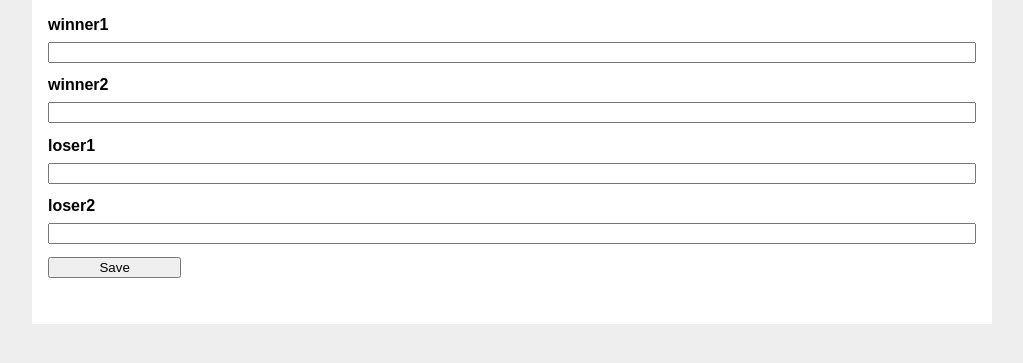
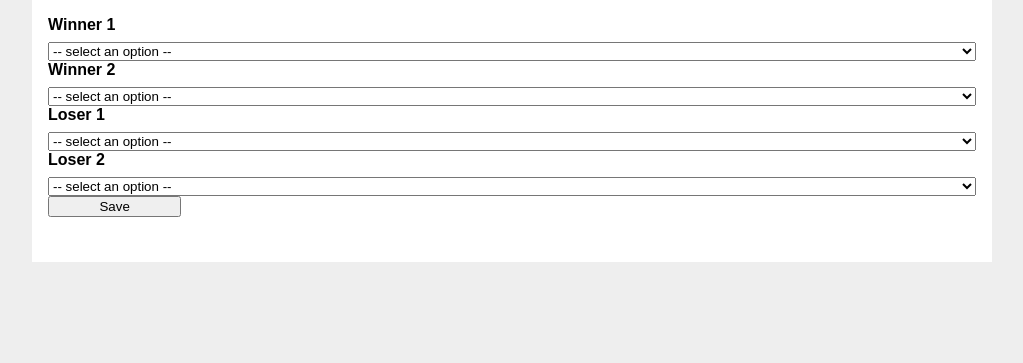
Before and after one commit to moneyball-dk/moneyball_app, a Flask app: page /create in a window 1280 px wide. Shown: the part 98-461 px from the top of the page, without its empty margins (128-1151 px from the left). Run offline with Flask 2, Linux system fonts and the light colour scheme; the visitor is signed in with stand-in values (Sample User, id 1); data comes from the database, SQL or seed files in the repository.

Commit message:
Closes #2

```diff
--- a/moneyball/match.py
+++ b/moneyball/match.py
@@ -48,4 +48,9 @@ def create():
             )
             db.commit()
             return redirect(url_for('match.index'))
-    return render_template('match/create.html')
+    db = get_db()
+    users = db.execute(
+        'SELECT id, username FROM user ORDER BY username'
+    ).fetchall()
+
+    return render_template('match/create.html', users=users)
--- a/moneyball/templates/match/create.html
+++ b/moneyball/templates/match/create.html
@@ -6,14 +6,38 @@
 
 {% block content %}
   <form method="post">
-    <label for='winner1'>winner1</label>
-    <input name='winner1' id='winner1', value="{{ request.form['winner1'] }}" required>
-    <label for='winner2'>winner2</label>
-    <input name='winner2' id='winner2', value="{{ request.form['winner2'] }}">
-    <label for='loser1'>loser1</label>
-    <input name='loser1' id='loser1', value="{{ request.form['loser1'] }}" required>
-    <label for='loser2'>loser2</label>
-    <input name='loser2' id='loser2', value="{{ request.form['loser2'] }}">
+    <label for='winner1'>Winner 1</label>
+    <select name='winner1' id='winner1'>
+      <option disabled selected value> -- select an option -- </option>
+      {% for user in users %}
+        <option value="{{ user['id'] }}">{{ user['username'] }}</option>
+      {% endfor %}
+    </select>
+
+    <label for='winner2'>Winner 2</label>
+    <select name='winner2' id='winner2'>
+      <option disabled selected value> -- select an option -- </option>
+      {% for user in users %}
+        <option value="{{ user['id'] }}">{{ user['username'] }}</option>
+      {% endfor %}
+    </select>
+
+    <label for='loser1'>Loser 1</label>
+    <select name='loser1' id='loser1'>
+      <option disabled selected value> -- select an option -- </option>
+      {% for user in users %}
+        <option value="{{ user['id'] }}">{{ user['username'] }}</option>
+      {% endfor %}
+    </select>
+
+    <label for='loser2'>Loser 2</label>
+    <select name='loser2' id='loser2'>
+      <option disabled selected value> -- select an option -- </option>
+      {% for user in users %}
+        <option value="{{ user['id'] }}">{{ user['username'] }}</option>
+      {% endfor %}
+    </select>
+
     <input type="submit" value="Save">
   </form>
 {% endblock %}
```
